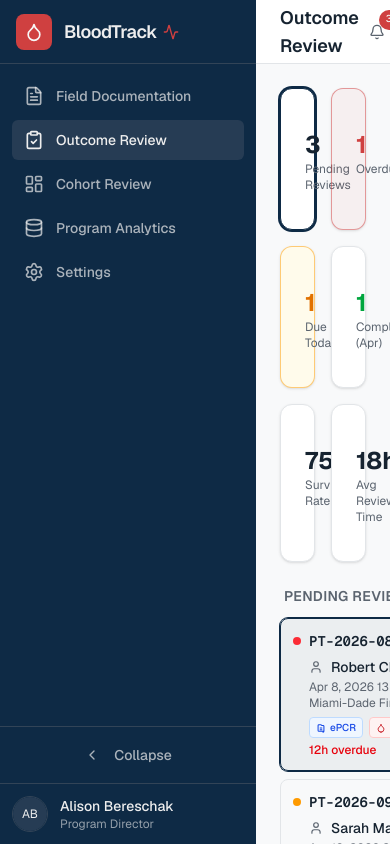
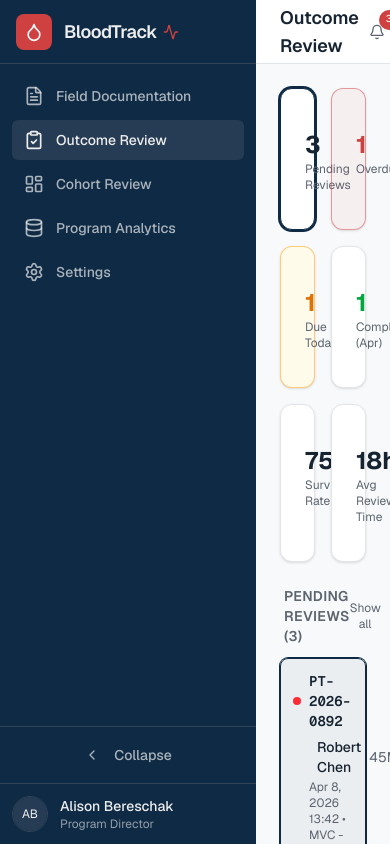
Before and after one commit to beresca/v0-ehr-data-integration, a Next.js app: page /outcomes in a window 390 px wide. Built offline with nearby package versions, Linux system fonts and the light colour scheme.

Commit message:
fix: responsive layout fixes for filter cards and sidebar
Toggle filter off on active card, adjust sidebar width, and prevent horizontal scroll.

```diff
--- a/components/screens/outcome-review.tsx
+++ b/components/screens/outcome-review.tsx
@@ -650,7 +650,7 @@ export function OutcomeReview() {
       <div className="grid grid-cols-2 md:grid-cols-4 lg:grid-cols-6 gap-4">
         <Card
           className={cn("col-span-1 cursor-pointer transition-all hover:border-primary/50", statusFilter === 'pending' && "ring-2 ring-primary border-primary")}
-          onClick={() => setStatusFilter('pending')}
+          onClick={() => setStatusFilter(s => s === 'pending' ? 'all' : 'pending')}
         >
           <CardContent className="pt-4 pb-3">
             <div className="text-2xl font-bold">{hospitalStats.pendingReviews}</div>
@@ -659,7 +659,7 @@ export function OutcomeReview() {
         </Card>
         <Card
           className={cn("col-span-1 cursor-pointer transition-all hover:border-primary/50", hospitalStats.overdueCount > 0 && "border-destructive/50 bg-destructive/5", statusFilter === 'overdue' && "ring-2 ring-destructive")}
-          onClick={() => setStatusFilter('overdue')}
+          onClick={() => setStatusFilter(s => s === 'overdue' ? 'all' : 'overdue')}
         >
           <CardContent className="pt-4 pb-3">
             <div className={cn("text-2xl font-bold", hospitalStats.overdueCount > 0 && "text-destructive")}>{hospitalStats.overdueCount}</div>
@@ -668,7 +668,7 @@ export function OutcomeReview() {
         </Card>
         <Card
           className={cn("col-span-1 cursor-pointer transition-all hover:border-primary/50", hospitalStats.dueTodayCount > 0 && "border-amber-500/50 bg-amber-50", statusFilter === 'due-today' && "ring-2 ring-amber-500")}
-          onClick={() => setStatusFilter('due-today')}
+          onClick={() => setStatusFilter(s => s === 'due-today' ? 'all' : 'due-today')}
         >
           <CardContent className="pt-4 pb-3">
             <div className={cn("text-2xl font-bold", hospitalStats.dueTodayCount > 0 && "text-amber-600")}>{hospitalStats.dueTodayCount}</div>
@@ -677,7 +677,7 @@ export function OutcomeReview() {
         </Card>
         <Card
           className={cn("col-span-1 cursor-pointer transition-all hover:border-primary/50", statusFilter === 'complete' && "ring-2 ring-green-500")}
-          onClick={() => setStatusFilter('complete')}
+          onClick={() => setStatusFilter(s => s === 'complete' ? 'all' : 'complete')}
         >
           <CardContent className="pt-4 pb-3">
             <div className="text-2xl font-bold text-green-600">{hospitalStats.completedThisMonth}</div>
@@ -698,17 +698,17 @@ export function OutcomeReview() {
         </Card>
       </div>
 
-      <div className="flex gap-6">
+      <div className="flex flex-col lg:flex-row gap-6 min-w-0">
         {/* Case List Sidebar */}
-        <div className="w-80 shrink-0">
-          <div className="sticky top-4 space-y-3">
+        <div className="w-full lg:w-72 lg:shrink-0">
+          <div className="lg:sticky lg:top-4 space-y-3">
             <div className="flex items-center justify-between px-1">
               <h2 className="text-sm font-semibold text-muted-foreground uppercase tracking-wide">
                 {statusFilter === 'all' ? 'All Cases' : statusFilter === 'pending' ? 'Pending Reviews' : statusFilter === 'overdue' ? 'Overdue' : statusFilter === 'due-today' ? 'Due Today' : 'Completed'} ({filteredCases.length})
               </h2>
-              {statusFilter !== 'pending' && (
-                <button onClick={() => setStatusFilter('pending')} className="text-xs text-primary hover:underline">
-                  Show pending
+              {statusFilter !== 'all' && (
+                <button onClick={() => setStatusFilter('all')} className="text-xs text-muted-foreground hover:text-foreground hover:underline">
+                  Show all
                 </button>
               )}
             </div>
@@ -787,7 +787,7 @@ export function OutcomeReview() {
       </div>
 
       {/* Main Content */}
-      <div className="flex-1 max-w-4xl space-y-6">
+      <div className="flex-1 min-w-0 space-y-6">
 
       {/* Header Card */}
       <Card className="bg-primary text-primary-foreground">
```
